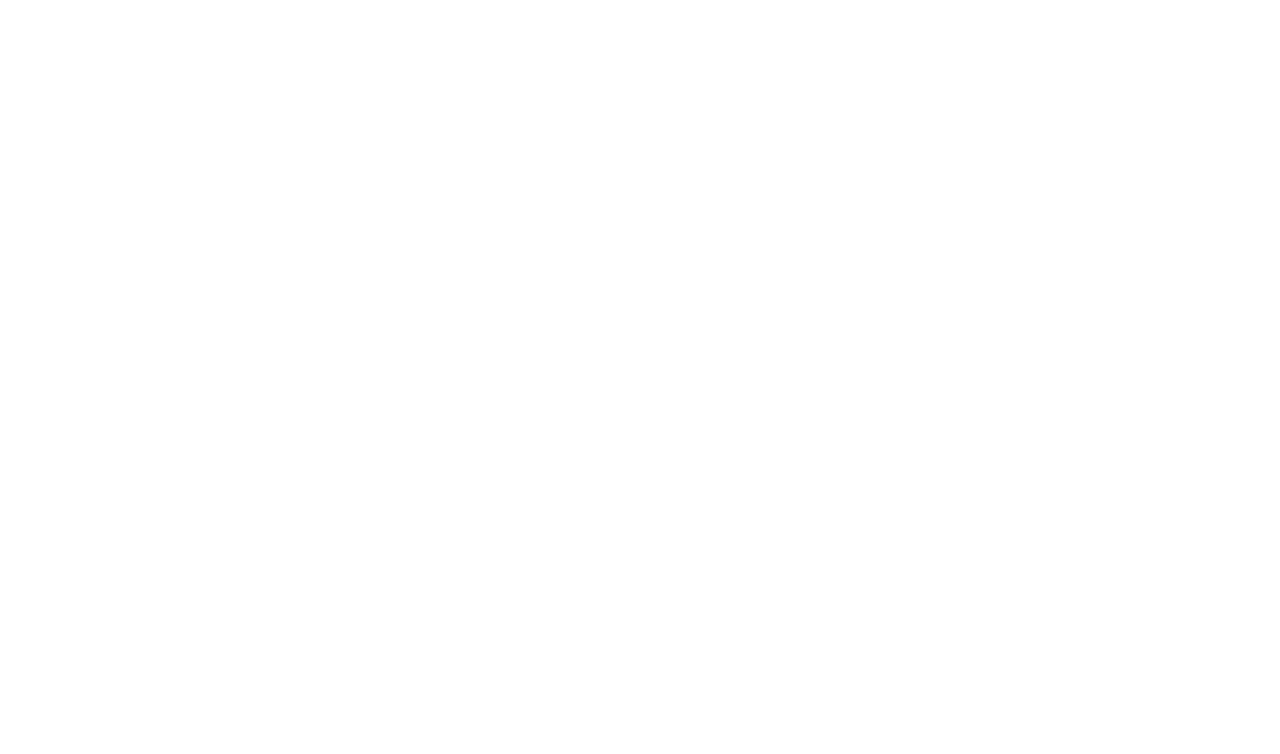
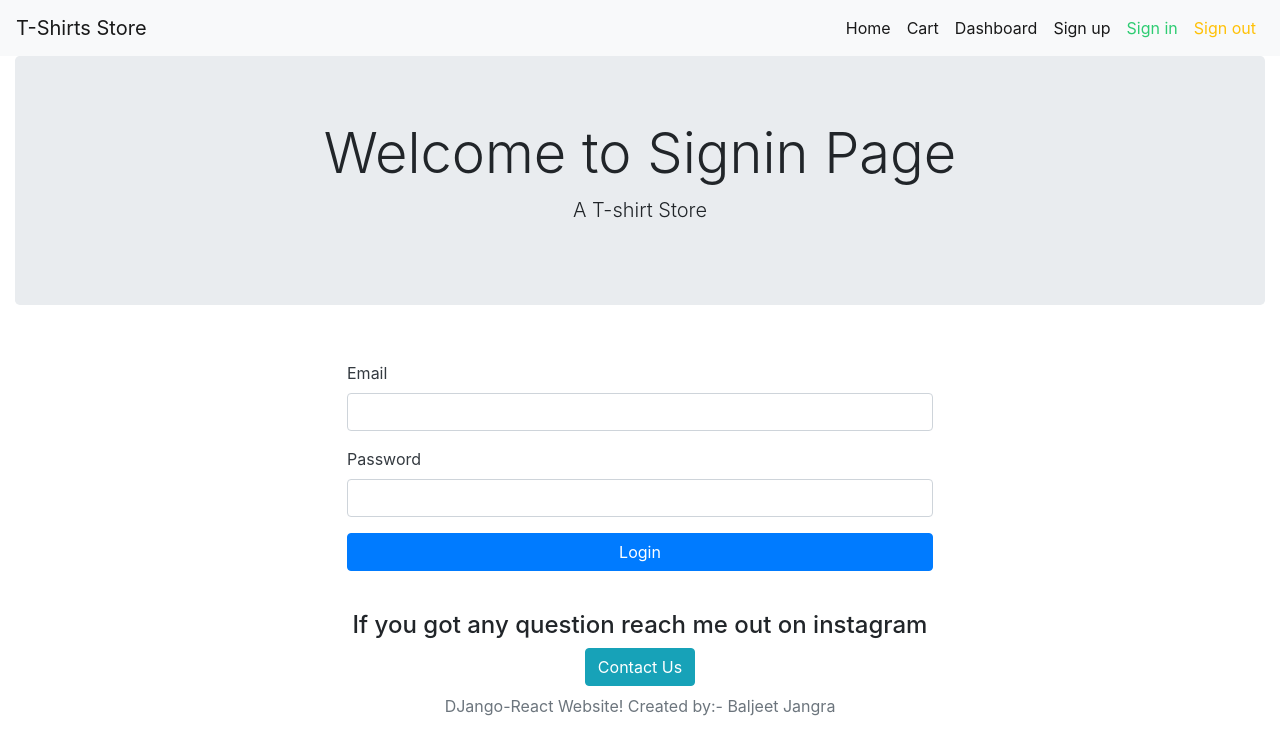
Before and after one commit to baljeetjangra/Ecommerce-Djreact, a React (Create React App) app in the folder frontend/: page /signin in a window 1280 px wide. Shown: the top 754 px of the page. Built offline with nearby package versions, Linux system fonts and the light colour scheme.

Commit message:
user signin fform created and user can login successfully and NavBar created

```diff
--- a/frontend/src/Routes.js
+++ b/frontend/src/Routes.js
@@ -3,6 +3,8 @@
 import Home from './core/Home';
 import PrivateRoutes from './auth/helper/PrivateRoutes';
 import Signup from './user/Signup';
+import UserDashboard from './user/UserDashboard';
+import Signin from './user/Signin';
 
 const Routes = () =>{
     return (
@@ -10,7 +12,8 @@
             <Switch>
                 <Route exact path='/' component={Home} />
                 <Route exact path='/signup' component={Signup} />
-                {/* <PrivateRoutes exact path='/user/dashboard' component={} /> */}
+                <Route exact path='/signin' component={Signin} />
+                <PrivateRoutes exact path='/user/dashboard' component={UserDashboard} />
             </Switch>
         </Router>
     )
--- a/frontend/src/auth/helper/PrivateRoutes.js
+++ b/frontend/src/auth/helper/PrivateRoutes.js
@@ -1,14 +1,14 @@
-import React, { Component } from 'react';
+import React from 'react';
 import {isAuthenticated} from './index';
 import { Redirect, Route } from 'react-router-dom';
 
 
-const PrivateRoutes = ({children, ...rest}) => {
+const PrivateRoutes = ({component:Component, ...rest}) => {
     return (
         <Route
           {...rest}
           render={(props) =>
-            isAuthenticated ? (
+            isAuthenticated() ? (
               <Component {...props} />
             ) : (
               <Redirect
--- a/frontend/src/auth/helper/index.js
+++ b/frontend/src/auth/helper/index.js
@@ -18,26 +18,30 @@
 }
 
 export const signin = (user) => {
-    const formData = new FormData()
+    const formData = new FormData();
 
     for(const name in user){
         formData.append(name, user[name])
     }
 
+    for(var key of formData.keys()){
+        console.log("MYKEYS : ", key);
+    }
+
     return fetch(`${API}user/login/`,{
         method: "POST",
-        body: FormData,
+        body: formData,
     })
-    .then(res => {
+    .then((res) => {
+        console.log("Success", res);
         return res.json();
-    }
-    )
+    })
     .catch(err => console.log(err));
 }
 
 export const authenticate = (data, next) => {
     if(typeof window !== undefined){
-        localStorage.getItem('jwt', JSON.stringify(data));
+        localStorage.setItem('jwt', JSON.stringify(data));
         next();
     }
 };
--- a/frontend/src/core/Base.js
+++ b/frontend/src/core/Base.js
@@ -1,4 +1,5 @@
 import React from "react";
+import Menu from "./Menu";
 
 const Base = ({
     title="My title",
@@ -7,6 +8,8 @@
     children
 }) => {
   return (
+    <>
+    <Menu/>
     <div className="container-fluid">
       <div className="jumbotron bg-muted text-center text-black">
         <h1 className="display-4">{title}</h1>
@@ -23,6 +26,7 @@
         </div>
       </footer>
     </div>
+    </>
   );
 };
 
--- a/frontend/src/core/Menu.js
+++ b/frontend/src/core/Menu.js
@@ -0,0 +1,52 @@
+import React from 'react';
+import { withRouter, Link } from 'react-router-dom';
+import { signout } from '../auth/helper';
+
+const currentTab =(history, path) => {
+    if(history.location.pathname == path){
+        return {color : '#2ecc72'}
+    }else{
+        return {color : ''}
+    }
+}
+
+
+
+const Menu = ({history, path}) => {
+    return (
+        <nav className="navbar navbar-expand-lg navbar-light bg-light">
+  <a className="navbar-brand" href="#">T-Shirts Store</a>
+  <button className="navbar-toggler" type="button" data-toggle="collapse" data-target="#navbarSupportedContent" aria-controls="navbarSupportedContent" aria-expanded="false" aria-label="Toggle navigation">
+    <span className="navbar-toggler-icon"></span>
+  </button>
+
+  <div className="collapse navbar-collapse" id="navbarSupportedContent">
+    <ul className="navbar-nav ml-auto">
+      <li className="nav-item active">
+        <Link style={currentTab(history,'/')} className="nav-link" to="/">Home</Link>
+      </li>
+      <li className="nav-item active">
+        <Link style={currentTab(history,'/cart')} className="nav-link" to="/cart">Cart</Link>
+      </li>
+      <li className="nav-item active">
+        <Link style={currentTab(history,'/dashboard')} className="nav-link" to="/user/dashboard">Dashboard</Link>
+      </li>
+      <li className="nav-item active">
+        <Link style={currentTab(history,'/signup')} className="nav-link" to="/signup">Sign up</Link>
+      </li>
+      <li className="nav-item active">
+        <Link style={currentTab(history,'/signin')} className="nav-link" to="/signin">Sign in</Link>
+      </li>
+      <li className="nav-item active">
+        <span onClick={()=>{
+             signout(()=>{history.push('/')})
+        }} className="nav-link text-warning">Sign out</span>
+      </li>
+
+    </ul>
+  </div>
+</nav>
+     );
+}
+
+export default withRouter(Menu);
--- a/frontend/src/user/Signin.js
+++ b/frontend/src/user/Signin.js
@@ -0,0 +1,134 @@
+import React, { useState } from 'react';
+import Base from '../core/Base';
+import { Link, Redirect } from 'react-router-dom';
+import { signin, authenticate, isAuthenticated } from '../auth/helper';
+
+const Signin = () => {
+
+    const [values, setValues] = useState({
+        name:'',
+        email:'',
+        password:'',
+        error:'',
+        success:false,
+        loading:false,
+        didRedirect:false,
+    })
+
+    const {name, email, password, error , success, loading, didRedirect} = values
+
+    const handleChange = name => event => {
+        setValues({ ...values, error:false, [name]:event.target.value })
+    }
+
+    const handleSignIn = (event) => {
+        event.preventDefault();
+        setValues({...values,error:false, loading:true})
+        signin({email, password})
+        .then(data => {
+            console.log("DATA", data);
+            if(data.token){
+                let sessionToken = data.token
+                authenticate(sessionToken, ()=>{
+                    console.log("Tokken added");
+                    setValues({...values,didRedirect:true});
+                });
+            }else{
+                setValues({...values,loading:false})
+            }
+
+        }
+        )
+        .catch(e => console.log(e))
+
+    }
+
+    const performRedirect =() => {
+        if(isAuthenticated()){
+            return <Redirect to="/" />
+        }
+    };
+
+    const loadingMessage =() =>{
+        return (
+            loading && (
+                <div className="alert alert-info">
+                    <h2>Loading...</h2>
+                </div>
+            )
+        )
+    }
+
+    const successMessage = () => {
+        return (
+            <div className="row">
+                <div className="col-md-6 offset-sm-3 text-left">
+                    <div className="alert alert-success"
+                    style={{display: success ? "" : "none"}}
+                    >
+                        Your Account has been created! Please <Link to='/signin'> Login Now. </Link>
+                    </div>
+                </div>
+            </div>
+        )
+    }
+
+
+    const errorMessage = () => {
+        return (
+            <div className="row">
+                <div className="col-md-6 offset-sm-3 text-left">
+                    <div className="alert alert-danger"
+                    style={{display: error ? "" : "none"}}
+                    >
+                        Please check all the fields
+                    </div>
+                </div>
+            </div>
+        )
+    }
+
+    const signInForm =() =>{
+        return(
+            <div className="row">
+                <div className="col-md-6 offset-sm-3 text-left">
+                    <form>
+                        <div className="form-group">
+                            <label className="text-dark">Email</label>
+                            <input
+                            type="email"
+                            className="form-control"
+                            value={email}
+                            onChange={handleChange('email')}
+                            />
+                        </div>
+                        <div className="form-group">
+                            <label className="text-dark">Password</label>
+                            <input
+                            type="password"
+                            className="form-control"
+                            value={password}
+                            onChange={handleChange('password')}
+                            />
+                        </div>
+                            <button
+                            onClick={handleSignIn}
+                            className="btn btn-primary btn-block"
+                            >
+                            Login</button>
+                    </form>
+                </div>
+            </div>
+        )
+    };
+
+    return (
+        <Base title="Welcome to Signin Page" description="A T-shirt Store">
+            {loadingMessage}
+            {signInForm()}
+            {performRedirect()}
+        </Base>
+     );
+}
+
+export default Signin;
--- a/frontend/src/user/Signup.js
+++ b/frontend/src/user/Signup.js
@@ -1,6 +1,7 @@
 import React, {useState} from 'react';
 import Base from '../core/Base';
 import {signup} from '../auth/helper/index';
+import { Link } from 'react-router-dom';
 
 const Signup = () => {
 
@@ -27,7 +28,7 @@
         signup({name,email,password})
         .then( data =>{
             console.log(data);
-            if(data.email == email){
+            if(data.email === email){
                 setValues({
                     ...values,
                     name:'',
@@ -57,7 +58,7 @@
                     <div className="alert alert-success"
                     style={{display: success ? "" : "none"}}
                     >
-                        Your Account has been created! Please Login Now.
+                        Your Account has been created! Please <Link to='/signin'> Login Now. </Link>
                     </div>
                 </div>
             </div>
@@ -127,7 +128,6 @@
             {successMessage()}
             {errorMessage()}
             {signUpForm()}
-            <p className="text-center">{JSON.stringify(values)}</p>
         </Base>
      );
 }
--- a/frontend/src/user/UserDashboard.js
+++ b/frontend/src/user/UserDashboard.js
@@ -0,0 +1,12 @@
+import React from 'react';
+import Base from '../core/Base';
+
+const UserDashboard = () => {
+    return (
+        <Base title="User Dashboard" description="Welcome to User Dashboard">
+
+        </Base>
+     );
+}
+
+export default UserDashboard;
```
Also changed, not shown: 2 other files (tests, documents, lock files or other folders).
